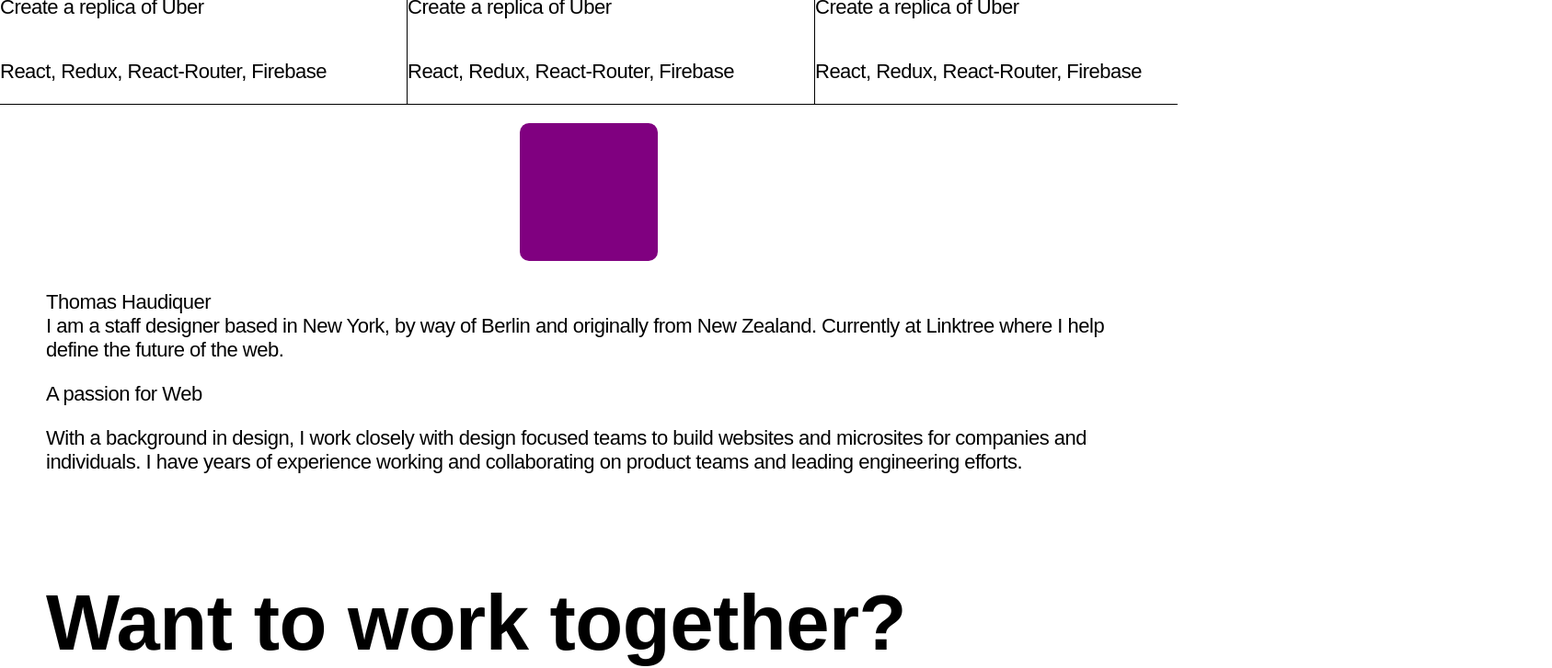
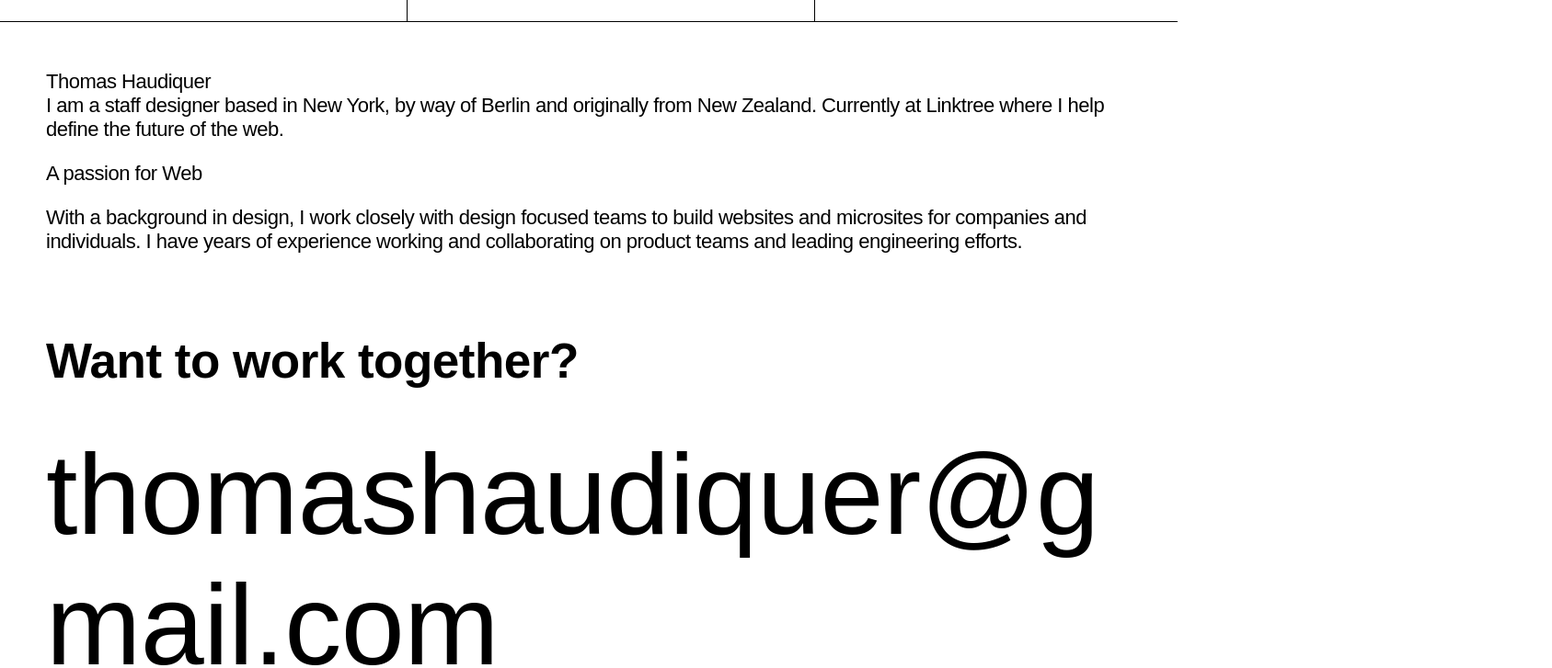
Before and after one commit to thomas-hdqr/portfolio, a React (Create React App) app: page / in a window 1280 px wide. Shown: the part 1320-2047 px from the top of the page at 92% size, 1687 px wide, since content can reach past the window. Built offline with nearby package versions, Linux system fonts and the light colour scheme; a web font is replaced by a local one.

Commit message:
adding text difference for the navbar

```diff
--- a/src/App.css
+++ b/src/App.css
@@ -8,6 +8,7 @@ body {
   font-family: 'Satoshi', sans-serif;
   font-weight: 500;
   letter-spacing: -0.5px;
+  background-color: #ffffff;
 }
 
 
@@ -16,7 +17,7 @@ h1 {
 }
 
 h2 {
-  font-size: 5.313rem;
+  font-size: 3.313rem;
 }
 
 p {
@@ -145,6 +146,7 @@ a:hover::before {
   flex-direction: row;
   justify-content: space-between;
   position: sticky; top: 0;
+  mix-blend-mode: difference;
 }
 
 .navbar-menu {
@@ -152,7 +154,9 @@ a:hover::before {
   flex-direction: row;
 }
 
-
+.navbar p {
+  color:rgb(255, 255, 255)
+}
 
 /* Homepage styling */
 
@@ -214,14 +218,6 @@ a:hover::before {
 }
 
 
-.framer-example {
-  margin: 0 auto;
-  height: 150px;
-  width: 150px;
-  background: purple;
-  border-radius: 10px;
-}
-
 /* About part styling */
 
 .about {
@@ -237,5 +233,5 @@ a:hover::before {
 
 .emailaddress {
   font-size: 7.75rem;
-  flex-wrap: wrap;
+  word-wrap: break-word;
 }
--- a/src/Components/Contact.js
+++ b/src/Components/Contact.js
@@ -1,3 +1,6 @@
+
+
+
 export default function Contact() {
     return (
         <div id="contact" className="contact">
--- a/src/Components/Work.js
+++ b/src/Components/Work.js
@@ -1,13 +1,10 @@
 import React, {useState} from 'react'
 import Projectsdata from './Projectsdata';
 import Projectcard from './Projectcard';
-import { motion } from "framer-motion"
 
 
 
 export default function Work() {
-
-    const [move, setMove] = React.useState(false);
 
     const projectElements = Projectsdata.map(project => {
         return <Projectcard
@@ -22,11 +19,6 @@ export default function Work() {
         <div id="work" className="work">
                 <h2 className="work-title">Recent work</h2>
                 <div className="project-list">{projectElements}</div>
-
-                <motion.div
-                animate={{}}
-                className="framer-example"></motion.div>
-
         </div>
     )
 }
```
